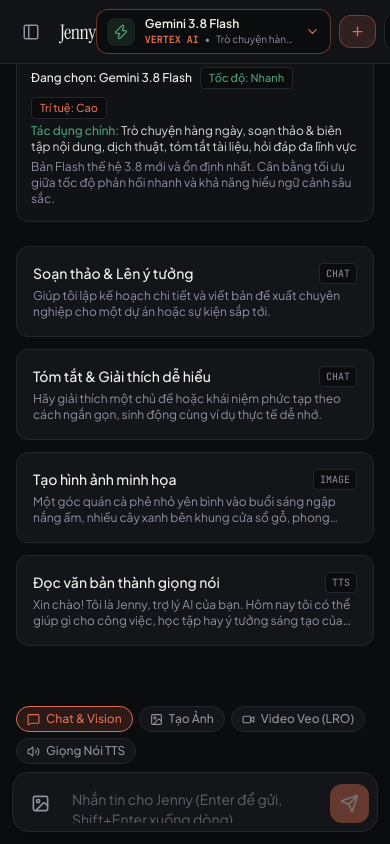
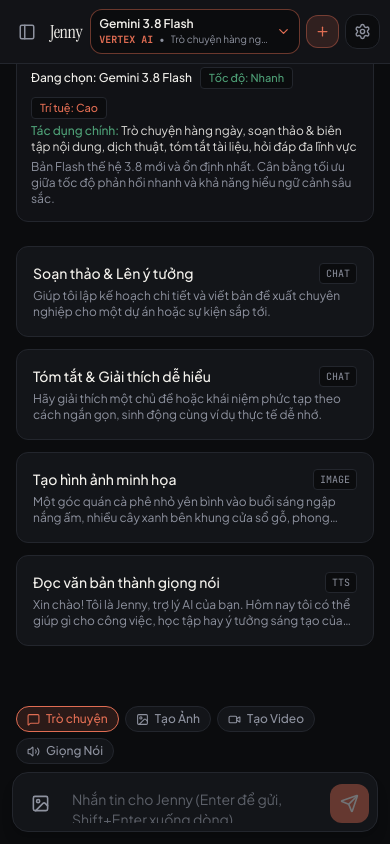
Before and after one commit to sangtran211/jenny, a React (Vite) app: page / in a window 390 px wide. Built offline with nearby package versions, Linux system fonts and the light colour scheme; a web font is replaced by a local one.

Commit message:
fix: prevent horizontal overflow in header and chat messages across all screen sizes

```diff
--- a/src/components/ChatViewport.tsx
+++ b/src/components/ChatViewport.tsx
@@ -151,7 +151,7 @@ export function ChatViewport() {
         {messages.map((msg, i) => (
           <div
             key={msg.id || i}
-            className={cn('flex gap-3.5', msg.role === 'user' ? 'flex-row-reverse' : 'flex-row')}
+            className={cn('flex gap-2.5 sm:gap-3.5 min-w-0', msg.role === 'user' ? 'flex-row-reverse' : 'flex-row')}
           >
             <div
               className={cn(
@@ -162,18 +162,18 @@ export function ChatViewport() {
               {msg.role === 'user' ? 'B' : 'J'}
             </div>
 
-            <div className={cn('flex flex-col gap-2 max-w-[85%]', msg.role === 'user' ? 'items-end' : 'items-start')}>
+            <div className={cn('flex flex-col gap-2 min-w-0 max-w-[85%]', msg.role === 'user' ? 'items-end' : 'items-start')}>
               {msg.text && (
                 <div
                   className={cn(
-                    'px-4 py-3 rounded-2xl text-sm leading-relaxed',
+                    'px-3.5 sm:px-4 py-3 rounded-2xl text-sm leading-relaxed max-w-full overflow-hidden break-words [overflow-wrap:anywhere]',
                     msg.role === 'user' ? 'bg-surface border border-border' : 'bg-surface/40 border border-border/60'
                   )}
                 >
                   {msg.role === 'user' ? (
-                    <div className="whitespace-pre-wrap">{msg.text}</div>
+                    <div className="whitespace-pre-wrap break-words [overflow-wrap:anywhere]">{msg.text}</div>
                   ) : (
-                    <div className="prose prose-invert prose-p:leading-relaxed prose-pre:bg-background prose-pre:border prose-pre:border-border max-w-none">
+                    <div className="prose prose-invert prose-p:leading-relaxed prose-pre:bg-background prose-pre:border prose-pre:border-border max-w-none min-w-0 break-words [overflow-wrap:anywhere]">
                       <ReactMarkdown remarkPlugins={[remarkGfm]}>{msg.text}</ReactMarkdown>
                     </div>
                   )}
@@ -181,26 +181,26 @@ export function ChatViewport() {
               )}
 
               {msg.attachments?.map((att, j) => (
-                <div key={j} className="rounded-xl overflow-hidden border border-border bg-surface">
+                <div key={j} className="rounded-xl overflow-hidden border border-border bg-surface max-w-full">
                   {att.type === 'image' && (
-                    <img src={att.url} alt="Attachment" className="max-w-xs sm:max-w-md max-h-96 object-contain" />
+                    <img src={att.url} alt="Attachment" className="w-full max-w-xs sm:max-w-md max-h-96 object-contain" />
                   )}
                   {att.type === 'video' && (
-                    <video src={att.url} controls className="max-w-xs sm:max-w-md max-h-96" />
+                    <video src={att.url} controls className="w-full max-w-xs sm:max-w-md max-h-96" />
                   )}
                   {att.type === 'audio' && (
-                    <div className="p-3 flex items-center gap-3 min-w-[250px]">
-                      <button onClick={() => { const a = new Audio(att.url); a.play(); }} className="text-accent-sage hover:opacity-80">
-                        <PlayCircle size={30} />
+                    <div className="p-2.5 sm:p-3 flex items-center gap-2.5 max-w-full">
+                      <button onClick={() => { const a = new Audio(att.url); a.play(); }} className="text-accent-sage hover:opacity-80 shrink-0">
+                        <PlayCircle size={28} />
                       </button>
-                      <audio src={att.url} controls className="h-8 w-48" />
+                      <audio src={att.url} controls className="h-8 w-44 sm:w-56 max-w-[calc(100vw-8.5rem)]" />
                     </div>
                   )}
                 </div>
               ))}
 
               {msg.role === 'model' && msg.text && !msg.isStreaming && (
-                <div className="flex items-center gap-3 px-1 text-xs text-muted">
+                <div className="flex flex-wrap items-center gap-x-3 gap-y-1 px-1 text-xs text-muted">
                   <button onClick={() => handleCopy(msg.id, msg.text)} className="flex items-center gap-1 hover:text-primary">
                     {copiedId === msg.id ? <Check size={12} /> : <Copy size={12} />}
                     <span>{copiedId === msg.id ? 'Đã chép' : 'Sao chép'}</span>
--- a/src/components/Composer.tsx
+++ b/src/components/Composer.tsx
@@ -117,12 +117,12 @@ export function Composer() {
         });
       } else if (activeModel.capability === 'VIDEO') {
         updateMessage(convId, placeholderId, {
-          text: 'Đang khởi tạo tiến trình tạo video Veo (LRO)...',
+          text: 'Đang khởi tạo tiến trình dựng video Veo...',
           isStreaming: true,
         });
         const opName = await initiateVideoGen(userText, activeModel.id, context);
         updateMessage(convId, placeholderId, {
-          text: `Tiến trình LRO đã bắt đầu (\`${opName}\`). Đang chờ kết xuất video...`,
+          text: 'Đang dựng video Veo (quá trình này thường mất khoảng 30–60 giây)...',
           isStreaming: true,
         });
 
@@ -171,10 +171,10 @@ export function Composer() {
   };
 
   const modes: { cap: ModelCapability; label: string; icon: React.ReactNode }[] = [
-    { cap: 'CHAT', label: 'Chat & Vision', icon: <MessageSquare size={13} /> },
+    { cap: 'CHAT', label: 'Trò chuyện', icon: <MessageSquare size={13} /> },
     { cap: 'IMAGE', label: 'Tạo Ảnh', icon: <ImageIcon size={13} /> },
-    { cap: 'VIDEO', label: 'Video Veo (LRO)', icon: <Video size={13} /> },
-    { cap: 'TTS', label: 'Giọng Nói TTS', icon: <Volume2 size={13} /> },
+    { cap: 'VIDEO', label: 'Tạo Video', icon: <Video size={13} /> },
+    { cap: 'TTS', label: 'Giọng Nói', icon: <Volume2 size={13} /> },
   ];
 
   return (
--- a/src/components/Header.tsx
+++ b/src/components/Header.tsx
@@ -21,44 +21,44 @@ export function Header({ onToggleSidebar }: HeaderProps) {
 
   return (
     <>
-      <header className="h-16 border-b border-border flex items-center justify-between px-3 sm:px-6 bg-surface/90 backdrop-blur-md z-20 shrink-0">
-        <div className="flex items-center gap-2.5 sm:gap-3">
+      <header className="h-16 border-b border-border flex items-center justify-between gap-2 px-2.5 sm:px-6 bg-surface/90 backdrop-blur-md z-20 shrink-0">
+        <div className="flex items-center gap-1.5 sm:gap-3 shrink-0">
           <button
             onClick={onToggleSidebar}
-            className="p-2.5 rounded-lg hover:bg-border/60 text-muted hover:text-primary transition-colors"
+            className="p-2 sm:p-2.5 rounded-lg hover:bg-border/60 text-muted hover:text-primary transition-colors"
             title="Đóng/Mở thanh lịch sử"
           >
             <PanelLeft size={18} />
           </button>
 
           <div className="flex items-baseline gap-2">
-            <span className="font-serif text-xl sm:text-2xl tracking-tight text-primary">Jenny</span>
-            <span className="text-[11px] font-mono uppercase tracking-widest text-accent-terracotta hidden md:inline-block">
+            <span className="font-serif text-lg sm:text-2xl tracking-tight text-primary">Jenny</span>
+            <span className="text-[11px] font-mono uppercase tracking-widest text-accent-terracotta hidden xl:inline-block">
               Atelier AI
             </span>
           </div>
         </div>
 
-        <div className="flex items-center gap-2 sm:gap-2.5">
-          {/* Nút chọn Model nổi bật, dễ nhận diện đặc điểm & nhà cung cấp */}
+        <div className="flex items-center justify-end gap-1.5 sm:gap-2.5 min-w-0 flex-1">
+          {/* Nút chọn Model nổi bật, tự động co giãn vừa khít trên cả màn hình nhỏ 320px–390px */}
           <button
             type="button"
             onClick={() => setShowPicker(true)}
-            className="group flex items-center gap-2.5 bg-background hover:bg-background/80 border border-accent-terracotta/45 hover:border-accent-terracotta rounded-xl px-2.5 sm:px-3.5 py-1.5 text-left transition-all shadow-sm"
+            className="group flex items-center gap-1.5 sm:gap-2.5 bg-background hover:bg-background/80 border border-accent-terracotta/45 hover:border-accent-terracotta rounded-xl px-2 sm:px-3.5 py-1.5 text-left transition-all shadow-sm min-w-0 max-w-full"
             title="Bấm để xem chú thích đặc điểm & đổi Model AI"
           >
-            <div className={`p-1.5 rounded-lg shrink-0 ${activeStyle.iconBgClass}`}>
+            <div className={`p-1.5 rounded-lg shrink-0 hidden sm:flex ${activeStyle.iconBgClass}`}>
               <ActiveIcon size={16} />
             </div>
 
-            <div className="min-w-0 max-w-[150px] sm:max-w-[290px]">
-              <div className="flex items-center gap-1.5">
+            <div className="min-w-0 flex-1 max-w-[260px]">
+              <div className="flex items-center gap-1.5 min-w-0">
                 <span className="text-xs sm:text-sm font-semibold text-primary truncate">
                   {activeModel.name}
                 </span>
                 {activeModel.badge && (
                   <span
-                    className={`hidden sm:inline-flex items-center px-1.5 py-0.5 rounded text-[10px] font-medium border shrink-0 ${activeStyle.badgeClass}`}
+                    className={`hidden md:inline-flex items-center px-1.5 py-0.5 rounded text-[10px] font-medium border shrink-0 ${activeStyle.badgeClass}`}
                   >
                     {activeModel.badge}
                   </span>
@@ -83,7 +83,7 @@ export function Header({ onToggleSidebar }: HeaderProps) {
 
           <button
             onClick={() => setShowModelModal(true)}
-            className="flex items-center gap-1.5 px-2.5 sm:px-3 py-2 rounded-xl bg-accent-terracotta/15 border border-accent-terracotta/40 text-accent-terracotta hover:bg-accent-terracotta hover:text-white transition-colors text-xs font-medium shrink-0"
+            className="flex items-center gap-1.5 px-2 sm:px-3 py-2 rounded-xl bg-accent-terracotta/15 border border-accent-terracotta/40 text-accent-terracotta hover:bg-accent-terracotta hover:text-white transition-colors text-xs font-medium shrink-0"
             title="Thêm Model mới bằng ID"
           >
             <Plus size={15} />
@@ -92,7 +92,7 @@ export function Header({ onToggleSidebar }: HeaderProps) {
 
           <button
             onClick={() => setShowSettingsModal(true)}
-            className="p-2.5 rounded-xl border border-border bg-background hover:border-muted text-muted hover:text-primary transition-colors shrink-0"
+            className="p-2 sm:p-2.5 rounded-xl border border-border bg-background hover:border-muted text-muted hover:text-primary transition-colors shrink-0"
             title="Cấu hình API & Giọng nói"
           >
             <Settings size={17} />
--- a/src/index.css
+++ b/src/index.css
@@ -22,3 +22,24 @@
 ::-webkit-scrollbar-thumb:hover {
   @apply bg-muted;
 }
+
+/* Ensure markdown code blocks and tables scroll horizontally inside chat bubbles without overflowing */
+.prose pre {
+  overflow-x: auto;
+  max-width: 100%;
+  padding: 0.75rem 1rem;
+  border-radius: 0.75rem;
+}
+
+.prose pre code {
+  white-space: pre;
+  word-break: normal;
+  overflow-wrap: normal;
+}
+
+.prose table {
+  display: block;
+  overflow-x: auto;
+  max-width: 100%;
+  border-collapse: collapse;
+}
```
